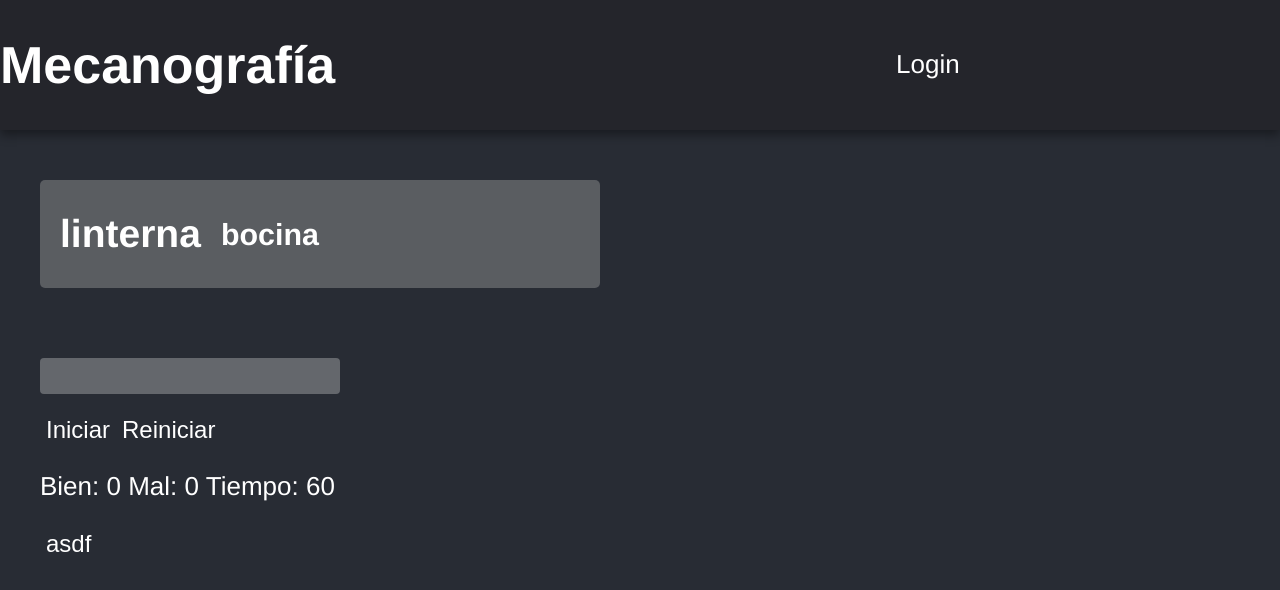
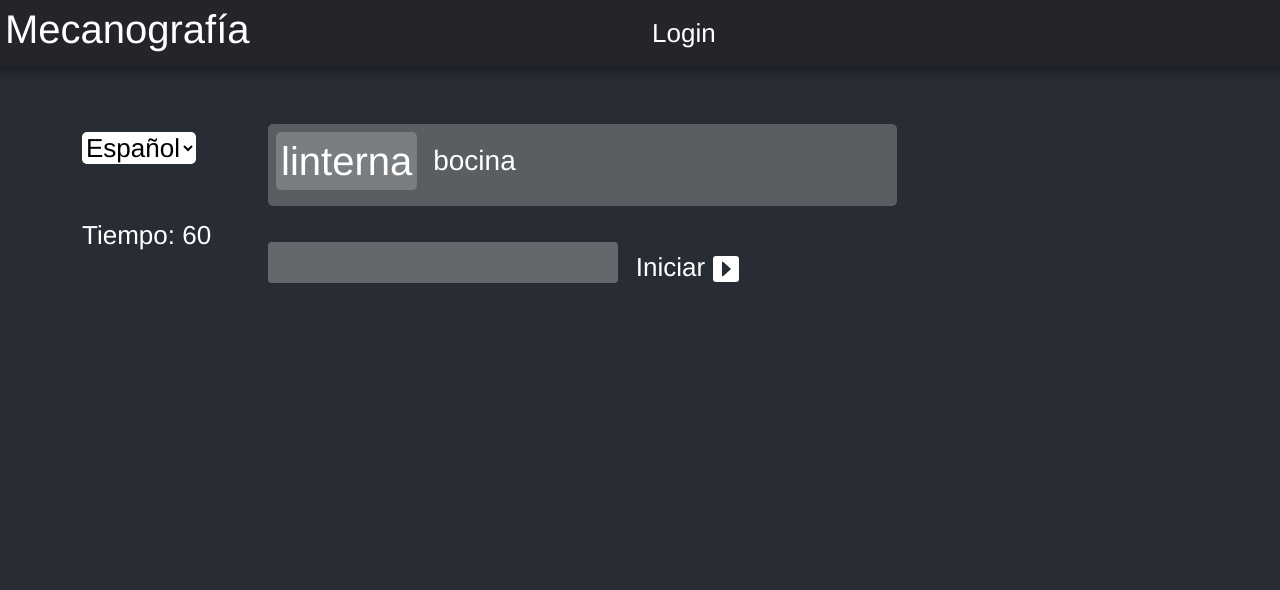
Before and after one commit to 41V4Ro/proyecto, a React (Create React App) app in the folder client/: page / in a window 1280 px wide. Shown: the top 590 px of the page. Built offline with nearby package versions, Linux system fonts and the light colour scheme.

Commit message:
commit 22/02

```diff
--- a/client/public/index.html
+++ b/client/public/index.html
@@ -5,11 +5,9 @@
     <link rel="icon" href="%PUBLIC_URL%/favicon.ico" />
     <meta name="viewport" content="width=device-width, initial-scale=1" />
     <meta name="theme-color" content="#000000" />
-    <meta
-      name="description"
-      content="Web site created using create-react-app"
-    />
+    <meta name="description" content="Web site created using create-react-app"/>
     <link rel="apple-touch-icon" href="%PUBLIC_URL%/logo192.png" />
+    <link href="https://cdn.jsdelivr.net/npm/bootstrap@5.0.2/dist/css/bootstrap.min.css" rel="stylesheet" integrity="sha384-EVSTQN3/azprG1Anm3QDgpJLIm9Nao0Yz1ztcQTwFspd3yD65VohhpuuCOmLASjC" crossorigin="anonymous">
     <!--
       manifest.json provides metadata used when your web app is installed on a
       user's mobile device or desktop. See https://developers.google.com/web/fundamentals/web-app-manifest/
--- a/client/src/App.jsx
+++ b/client/src/App.jsx
@@ -3,7 +3,7 @@ import { useNavigate } from 'react-router-dom';
 import { useEffect, useState} from 'react';
 import {Login} from "./pages/Login";
 import {Register} from "./pages/Register";
-import {BsFillPersonFill,BsBoxArrowLeft} from "react-icons/bs";
+import {BsFillPersonFill,BsBoxArrowLeft,BsFillCaretRightSquareFill} from "react-icons/bs";
 import "./css/App.css";
 import Axios from "axios";
 
@@ -48,9 +48,18 @@ function Home(){
     "yema","yo","yendo",
     "zapato","zumo","zote"
   ]
+  const wordsEng = ["hello"]
 
+  let [lenguage,setLenguage] = useState("Español")
+  const changeLenguage = event =>{
+    setLenguage(event.target.value);
+  }
   const randomWord = () => {
+    if(lenguage === "Español"){
       return words[Math.floor(Math.random() * words.length)];
+    }else{
+      return wordsEng[Math.floor(Math.random() * words.length)];
+    }
   }
 
   let [word, setWord] = useState(randomWord());
@@ -65,7 +74,6 @@ function Home(){
     setKey(event.key);
   }
 
-
   const endGame = ()=>{
     Axios.post("http://localhost:3001/updatestats",{
       username:localStorage.getItem("nombre"),
@@ -74,7 +82,8 @@ function Home(){
   }
 
   let [time, setTime] = useState(60);
-  let timer = undefined;
+  let [timer,setTimer] = useState(0);
+
   useEffect(()=>{
     if(time<1){
       endGame();
@@ -85,7 +94,9 @@ function Home(){
     const input = document.querySelector("input");
     input.disabled = false;
     input.focus();
+    restartGame();
 
+    setTimer(timer=>{
       clearInterval(timer);
       timer = setInterval(()=>{
         setTime(time=>{
@@ -98,6 +109,8 @@ function Home(){
           }
         });
       },1000)
+      return timer;
+    })
   }
   const restartGame = ()=>{
     setUserInput("");
@@ -106,7 +119,6 @@ function Home(){
     setIncorrect(0);
     setWord(randomWord());
     setNextWord(randomWord());
-    startGame();
   }
 
   const compare = event => {
@@ -115,12 +127,12 @@ function Home(){
       if (event.target.value.slice(0, event.target.value.length -1) === word) {
         setCorrect(correct +1);
         setWord(nextWord);
-        setNextWord(randomWord())
+        setNextWord(randomWord());
         setUserInput('');
       }else{
         setIncorrect(incorrect +1);
         setWord(nextWord);
-        setNextWord(randomWord())
+        setNextWord(randomWord());
         setUserInput('');
       }
     }
@@ -130,32 +142,40 @@ function Home(){
     localStorage.removeItem("nombre");
     navigate("/login");
   }
-  let user = localStorage.getItem("nombre") ?<><button>{localStorage.getItem("nombre")} <BsFillPersonFill/> </button><a onClick={logOut}>Cerrar sesión <BsBoxArrowLeft/></a></>: <a href='/login' >Login</a>;
+  let user = localStorage.getItem("nombre") ?<><button className='me-3 col'>{localStorage.getItem("nombre")} <BsFillPersonFill/> </button><button className='col' onClick={logOut}>Salir <BsBoxArrowLeft/></button></>: <a href='/login' >Login</a>;
   const recibirDatos = ()=>{
     Axios.get("http://localhost:3001/stats").then(response=>console.log(response))
   }
   return (
     <div className="App">
-      <header className="App-header">
-         <h1>Mecanografía</h1>
-        <div>
+      <header className="App-header row d-flex">
+         <h1 className='col d-block'>Mecanografía</h1>
+         <div className='col d-flex'>
           {user}
          </div>
       </header>
-      <main>
-        <div>
-          <div>
-            <h2>{word}</h2>
+      <main className='container'>
+        <div className="row">
+          <div className="col-2 idioma">
+            <select onChange={changeLenguage} className="mt-3">
+              <option value="Español">Español</option>
+              <option value="English">English</option>
+            </select>
+            <p className='mt-5'>Tiempo: {time}</p>
+          </div>
+          <div className="col-12 col-sm-9">
+            <div className='row  p-2'>
+              <div className='col-12 col-sm-9  p-2 palabras'>
+              <h1 className='me-3 palabra'>{word}</h1>
               <h3>{nextWord}</h3>
             </div>
-          <div>
+          </div>
 
+          <div className='row p-2'>
+            <input className='col-7 col-sm-5' disabled type="text" value={userInput} onKeyDown={keyChange} onChange={compare} />
+            <button className='col-5 col-sm-2' onClick={startGame}>Iniciar<BsFillCaretRightSquareFill className='ms-2'/></button>
           </div>
-          <input disabled type="text" value={userInput} onKeyDown={keyChange} onChange={compare} />
-          <button onClick={startGame}>Iniciar</button>
-          <button onClick={restartGame}>Reiniciar</button>
-          <p>Bien: {correct} Mal: {incorrect} Tiempo: {time}</p>
-          <button onClick={recibirDatos}>asdf</button>
+          </div>
         </div>
       </main>
     </div>
--- a/client/src/css/App.css
+++ b/client/src/css/App.css
@@ -7,17 +7,10 @@
   box-shadow: 0 5px 10px 0 rgba(0, 0, 0, 0.397);
   font-size: calc(10px + 2vmin);
   color: white;
-  display: flex;
   align-items: center;
-}
-.App header h1{
-  width: 70%;
+  padding:5px
 }
 
-.App-header div{
-  display: flex;
-
-}
 .App a{
   text-decoration: none;
   color:white;
@@ -32,35 +25,37 @@
   color:white;
   background:none;
   border:none;
-  font-size: calc(8px + 2vmin);
+  font-size: calc(10px + 2vmin);
+  height: 50px;
 }
+
 .App button:hover{
   color:rgb(150, 150, 150);
 }
-.App main>div{
-  width: 70vh;
-  margin-left: 5vh;
+.App .idioma{
+  align-items: center;
+  margin-top: 50px;
+
 }
-.App main>div>div{
+.App .palabras{
   display: flex;
   align-items: center;
   border-radius: 5px;
   margin-top: 50px;
   margin-bottom: 20px;
   background-color: #a0a0a06b;
-
 }
-.App main>div>div> h2{
-  margin-left: 20px;
-  margin-right: 20px;
+.App select {
+  background-color: white;
+  border:none;
+  border-radius: 5px;
 }
-.App main>div>div> h3{
-  margin-right: 20px;
-
+.App select:hover {
+  background-color: rgb(216, 216, 216);
+  border:none;
+  border-radius: 5px;
 }
 .App input{
-  width: 50%;
-  display: block;
   margin-bottom: 20px;
   padding:10px;
   margin-bottom: 20px;
@@ -68,3 +63,8 @@
   border: none;
   font-size: 14px;
 }
+.palabra{
+  background-color: rgba(231, 231, 231, 0.233);
+  padding:5px;
+  border-radius: 5px;
+}
--- a/client/src/pages/Login.jsx
+++ b/client/src/pages/Login.jsx
@@ -23,8 +23,6 @@ export const Login = () => {
       if(response.data.username){
         localStorage.setItem("nombre",response.data.username);
         navigate("/");
-      }else{
-
       }
       document.querySelector("form").reset();
     }).catch(error=>console.log(error));
```
Also changed, not shown: 1 other file (tests, documents, lock files or other folders). Lines whose indentation alone changed are shown as unchanged.
